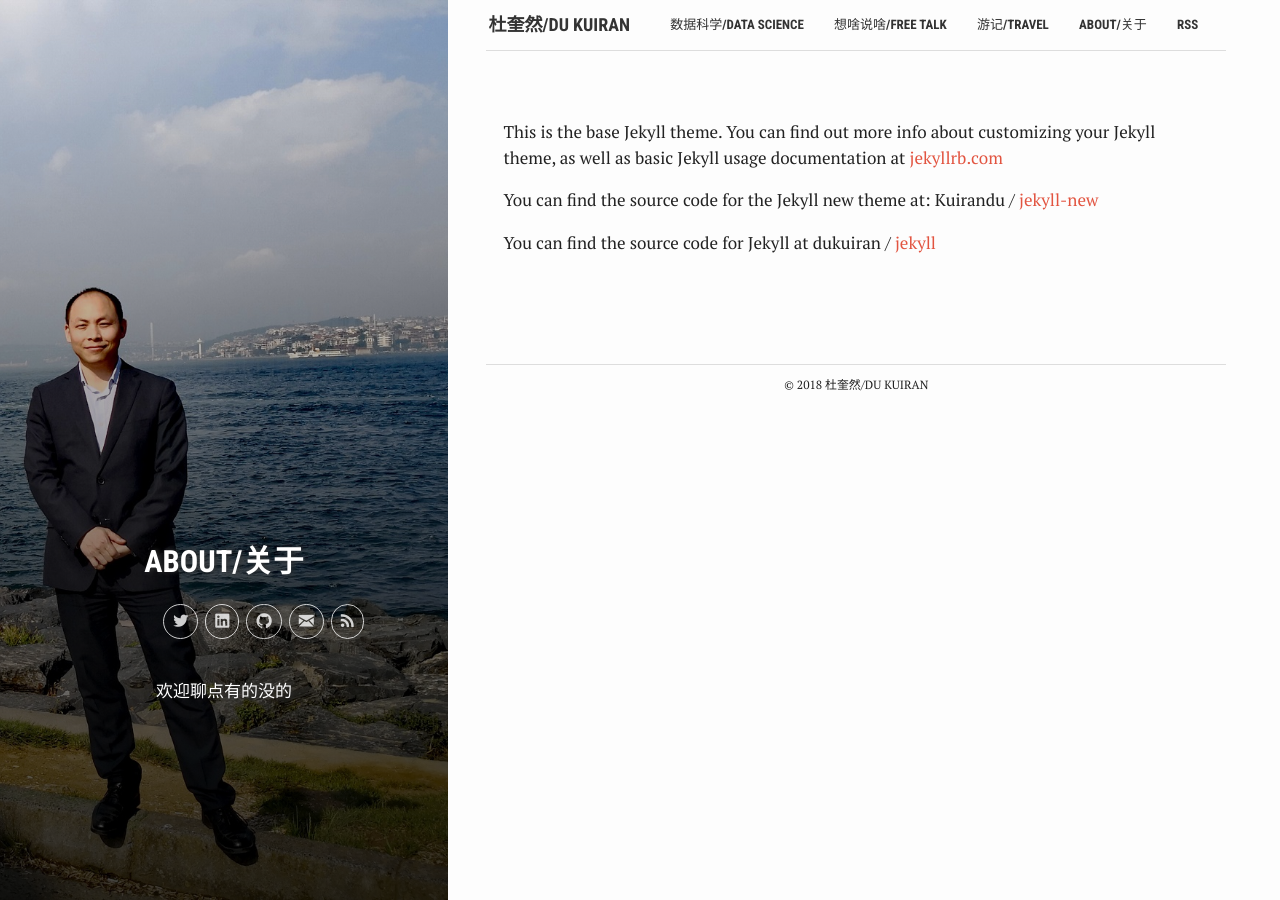
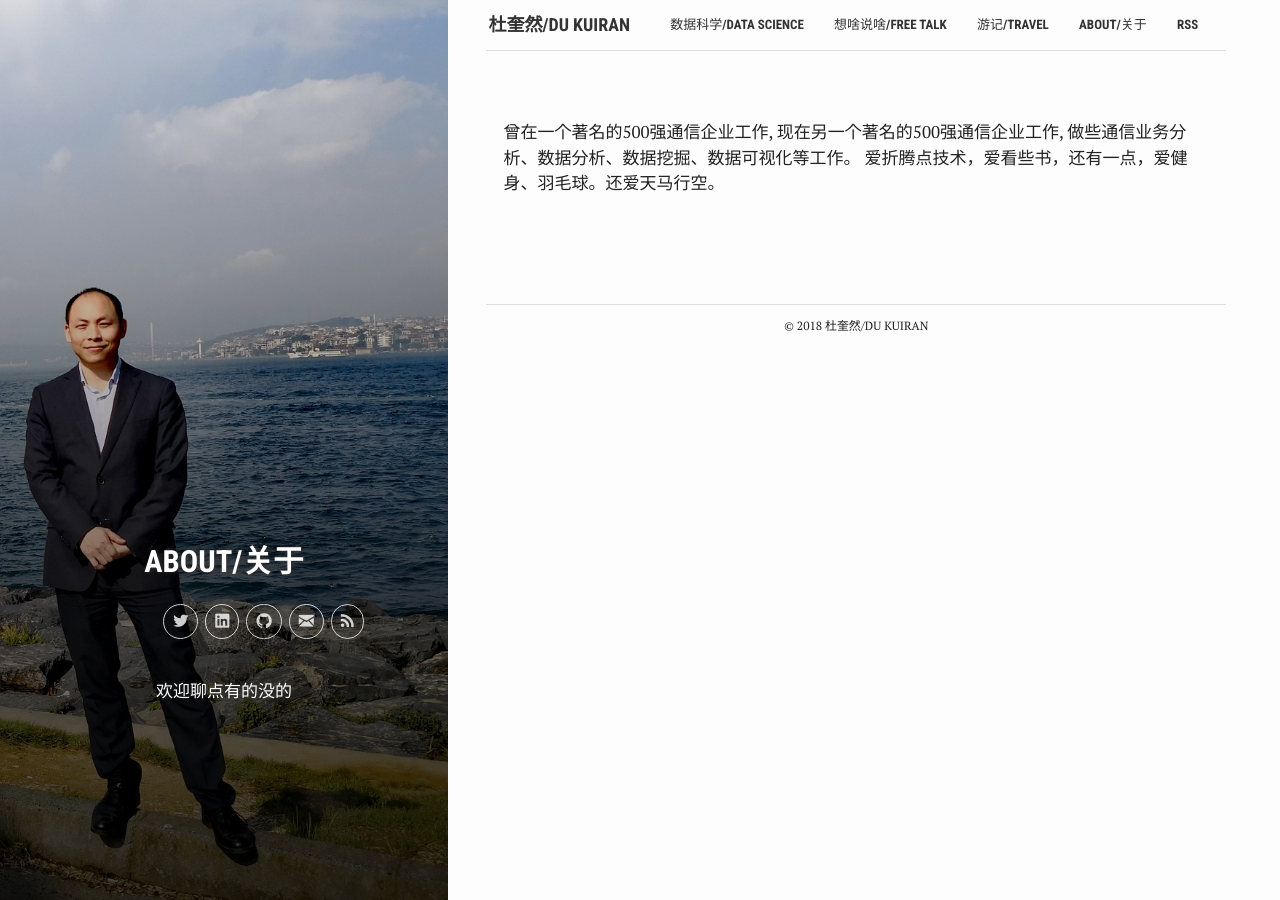
Before and after one commit to dukuiran/dukuiran.github.io, a Jekyll site: the page built from xbout.md, in a window 1280 px wide. Built offline with Jekyll 4.4.1, drawn with Linux system fonts in a browser that asks for light colours.

Commit message:
Update xbout.md

```diff
--- a/xbout.md
+++ b/xbout.md
@@ -8,12 +8,6 @@
 active: about
 ---
 
-This is the base Jekyll theme. You can find out more info about customizing your Jekyll theme, as well as basic Jekyll usage documentation at [jekyllrb.com](http://jekyllrb.com/)
-
-You can find the source code for the Jekyll new theme at:
-{{site.twitter_username}} /
-[jekyll-new](https://github.com/jglovier/jekyll-new)
-
-You can find the source code for Jekyll at
-{{site.github_username}} /
-[jekyll](https://github.com/jekyll/jekyll)
+曾在一个著名的500强通信企业工作,
+现在另一个著名的500强通信企业工作, 做些通信业务分析、数据分析、数据挖掘、数据可视化等工作。
+爱折腾点技术，爱看些书，还有一点，爱健身、羽毛球。还爱天马行空。
```
